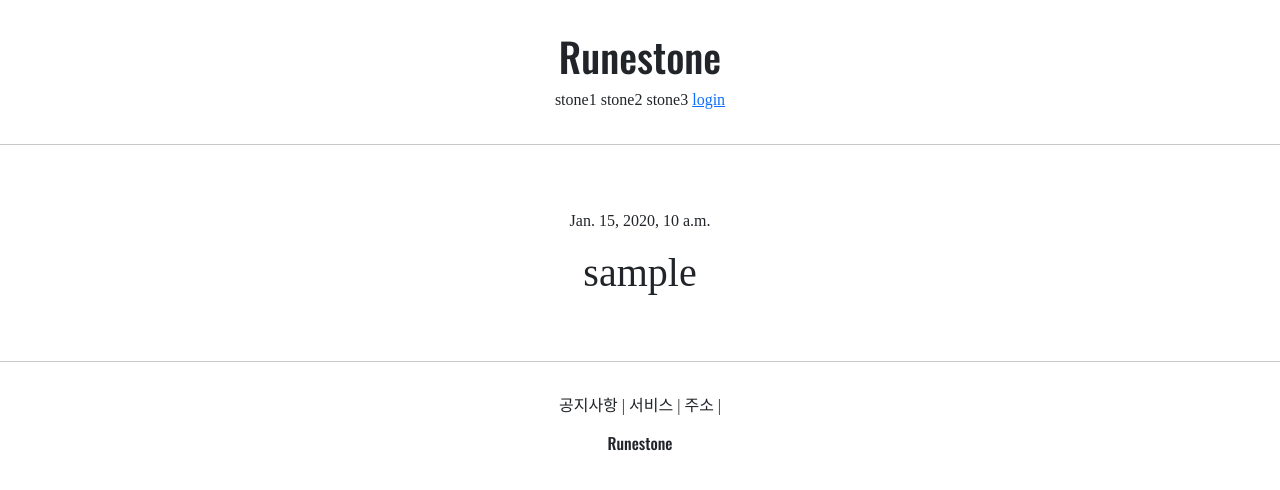
After one commit to foxrainswap/Django_pinterest, a Django app: template accountapp/templates/accountapp/detail.html in a window 1280 px wide. The commit adds this page. Shown: the top 490 px of the page. Run offline with Django 3.2, Linux system fonts and the light colour scheme; the template is opened without the code that fills it: most values are stand-ins (such as "Sample title", 1, 10 or a date in 2020); some libraries are stand-ins or nearby versions; some web fonts are replaced.

Commit message:
DetailView를 이용한 개인 페이지 구현

```diff
--- /dev/null
+++ b/accountapp/templates/accountapp/detail.html
@@ -0,0 +1,18 @@
+{% extends 'base.html' %}
+
+{% block content %}
+
+<div>
+    <div style="text-align:center; max-width: 500px; margin: 4rem auto;">
+        <p>
+            {{ target_user.date_joined }}
+        </p>
+        <h1 style="font-family: 'nanumsquare_A'">
+            {{ target_user.username }}
+        </h1>
+    </div>
+</div>
+
+
+
+{% endblock %}
--- a/accountapp/templates/accountapp/login.html
+++ b/accountapp/templates/accountapp/login.html
@@ -4,7 +4,7 @@
 
 {% block content %}
 
-<div style="text-align:center; width:500px; margin: 4rem auto;">
+<div style="text-align:center; max-width:500px; margin: 4rem auto;">
     <div>
         <h4>Login</h4>
     </div>
--- a/accountapp/urls.py
+++ b/accountapp/urls.py
@@ -1,7 +1,7 @@
 from django.contrib.auth.views import LogoutView, LoginView
 from django.urls import path
 
-from accountapp.views import hello_world, AccountCreateView
+from accountapp.views import hello_world, AccountCreateView, AccountDetailView
 
 app_name = "accountapp"
 
@@ -12,6 +12,7 @@ urlpatterns =[
 
     path("logout/", LogoutView.as_view(), name='logout'),
 
+    path("detail/<int:pk>", AccountDetailView.as_view(), name="detail"),
 
     path("create/", AccountCreateView.as_view(), name="create"),
 
--- a/templates/header.html
+++ b/templates/header.html
@@ -6,13 +6,15 @@
         <span>stone1</span>
         <span>stone2</span>
         <span>stone3</span>
-
         {% if not user.is_authenticated %}
-            <a href= "{% url 'accountapp:login' %}?next={{ request.path }}">
-                <span>login</span>
-            </a>
+        <a href="{% url 'accountapp:login' %}?next={{ request.path }}">
+            <span>login</span>
+        </a>
         {% else %}
-            <a href= "{% url 'accountapp:logout' %}?next={{ request.path }}">
+        <a href="{% url 'accountapp:detail' pk=user.pk %}">
+            <span>MyPage</span>
+        </a>
+        <a href="{% url 'accountapp:logout' %}?next={{ request.path }}">
             <span>logout</span>
         </a>
         {% endif %}
```
Also changed, not shown: accountapp/views.py (+6 -1 lines).
